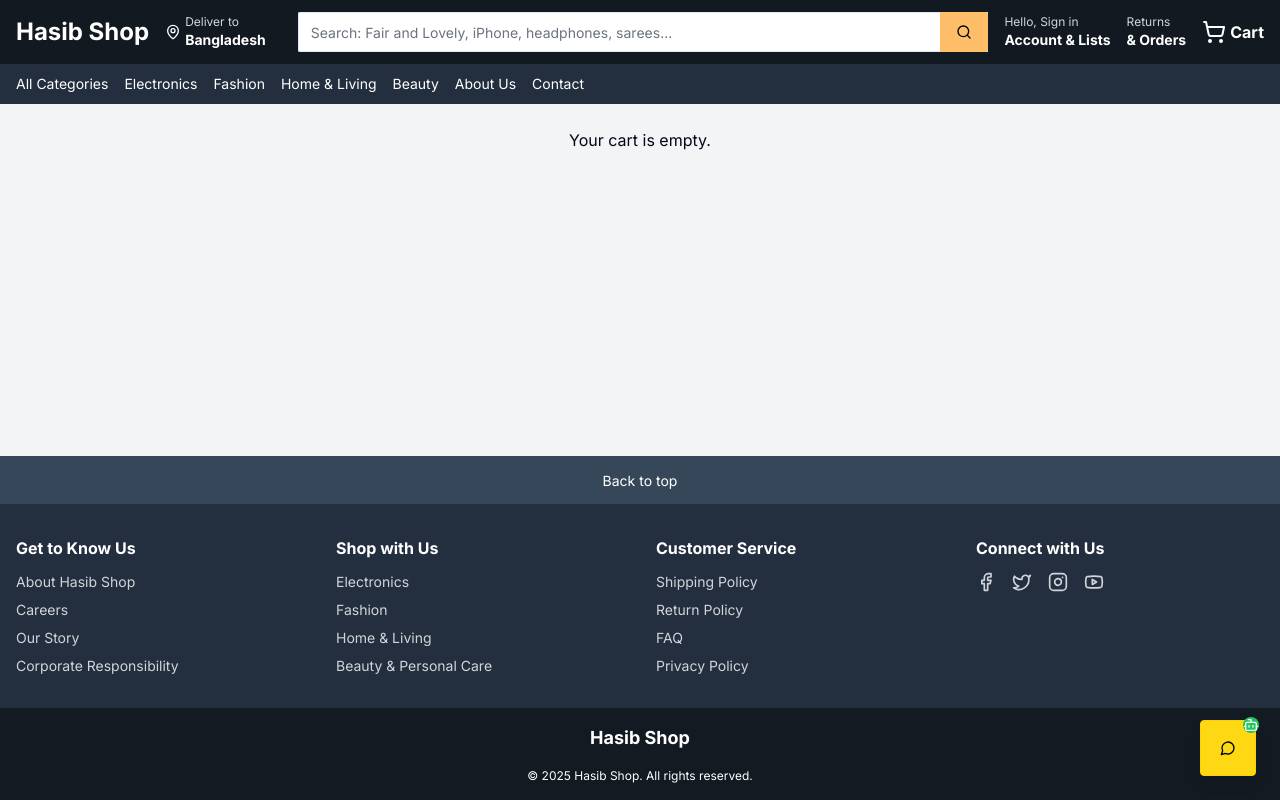
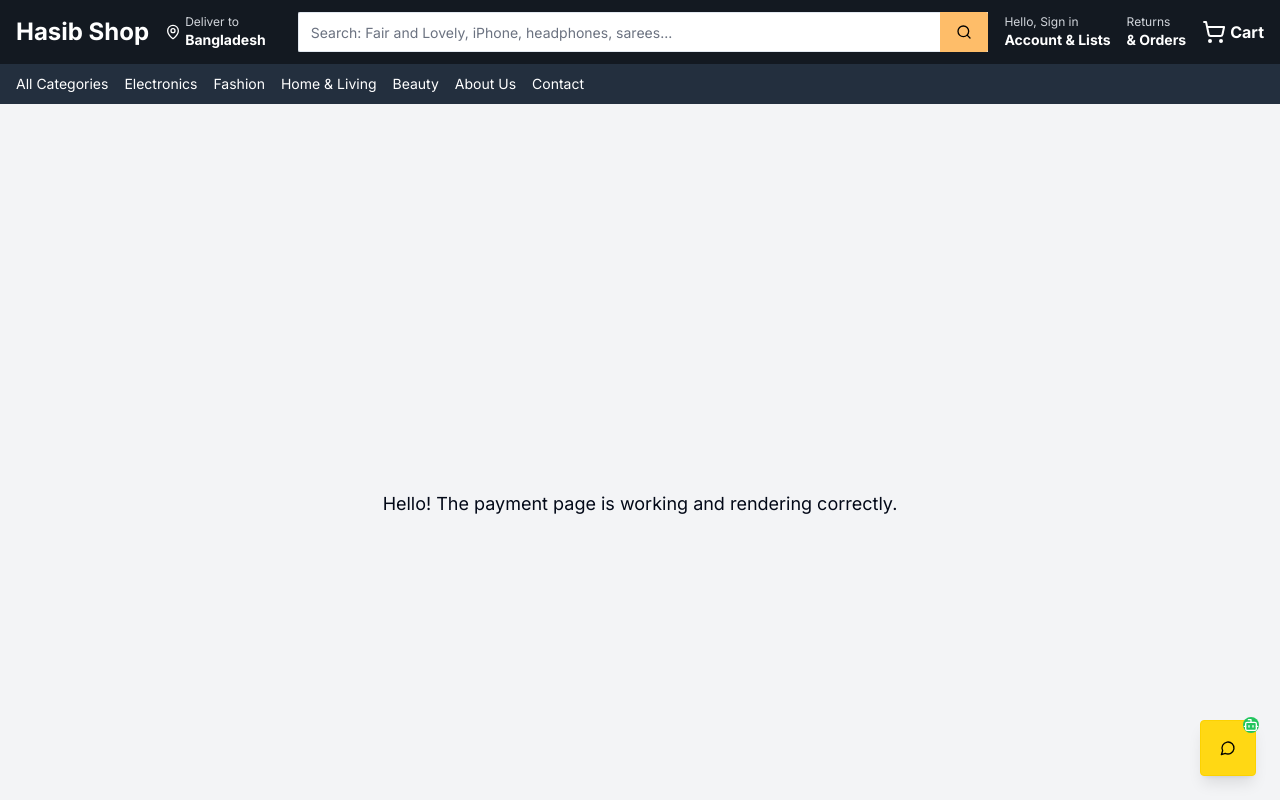
Before and after one commit to Hasibullah-cyber/Amazon, a Next.js app: page /checkout/payment in a window 1280 px wide. Shown: the top 800 px of the page. Built offline with nearby package versions, Linux system fonts and the light colour scheme.

Commit message:
Update page.tsx
Fed up

```diff
--- a/app/checkout/payment/page.tsx
+++ b/app/checkout/payment/page.tsx
@@ -1,44 +1,9 @@
 "use client";
 
-import { useEffect, useState } from "react";
-import { Button } from "@/components/ui/button";
-
 export default function PaymentPage() {
-  const [cart, setCart] = useState<any[]>([]);
-
-  useEffect(() => {
-    try {
-      const stored = localStorage.getItem("cart");
-      if (stored) {
-        setCart(JSON.parse(stored));
-      }
-    } catch (err) {
-      console.error("Cart error:", err);
-    }
-  }, []);
-
-  if (!cart || cart.length === 0) {
-    return (
-      <div className="p-6 text-center">
-        <p>Your cart is empty.</p>
-      </div>
-    );
-  }
-
   return (
-    <div className="p-6 max-w-xl mx-auto space-y-4">
-      <h1 className="text-xl font-semibold">Payment Page</h1>
-
-      {cart.map((item, i) => (
-        <div key={i} className="flex justify-between border p-2 rounded">
-          <span>{item.name}</span>
-          <span>৳{item.price} x {item.quantity}</span>
-        </div>
-      ))}
-
-      <Button className="w-full mt-4" onClick={() => alert("Payment complete!")}>
-        Place Order
-      </Button>
+    <div className="min-h-screen flex items-center justify-center text-center p-10 text-lg">
+      <p>Hello! The payment page is working and rendering correctly.</p>
     </div>
   );
 }
```
